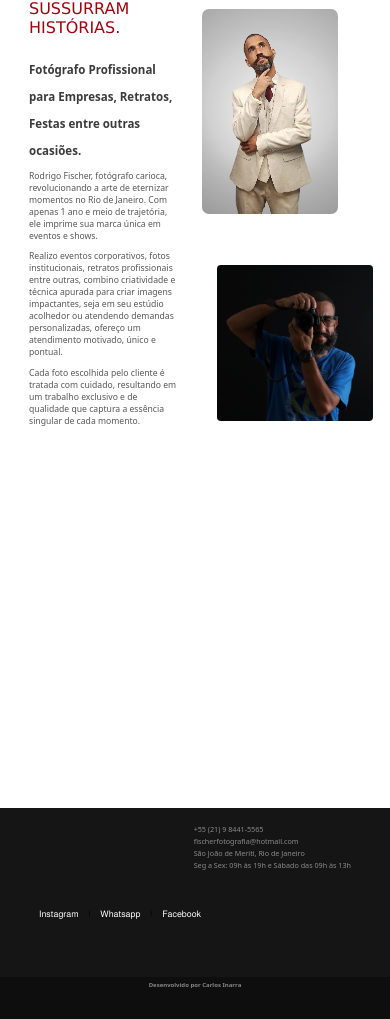
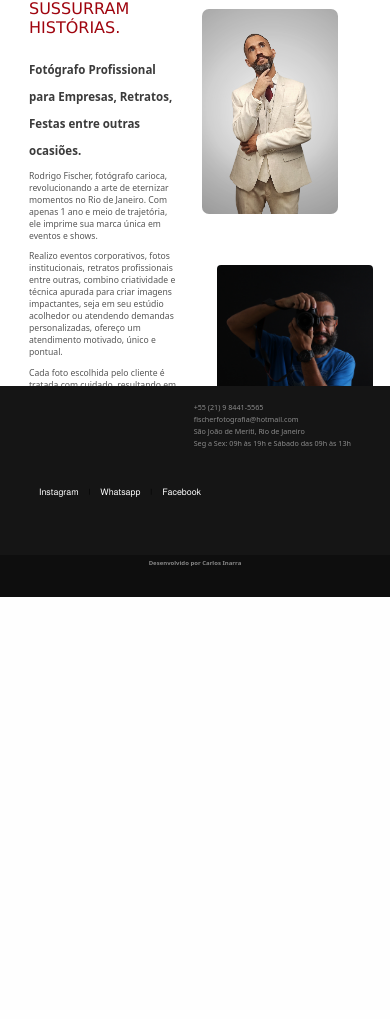
Before and after one commit to Carlos-Inarra/Fischer-Fotografia, a Flask app: page / in a window 390 px wide. Shown: the part 880-1899 px from the top of the page. After the commit the page ends 1477 px from the top, so only its background shows below. Run offline with Flask 3, Linux system fonts and the light colour scheme.

Commit message:
FooterAcima

```diff
--- a/Projeto_site/static/Base.css
+++ b/Projeto_site/static/Base.css
@@ -606,4 +606,8 @@ section.sobreMim{
         font-size: xx-small;
     }
 
+    footer{
+        margin-top: 150vh;
+    }
+
 }
```
